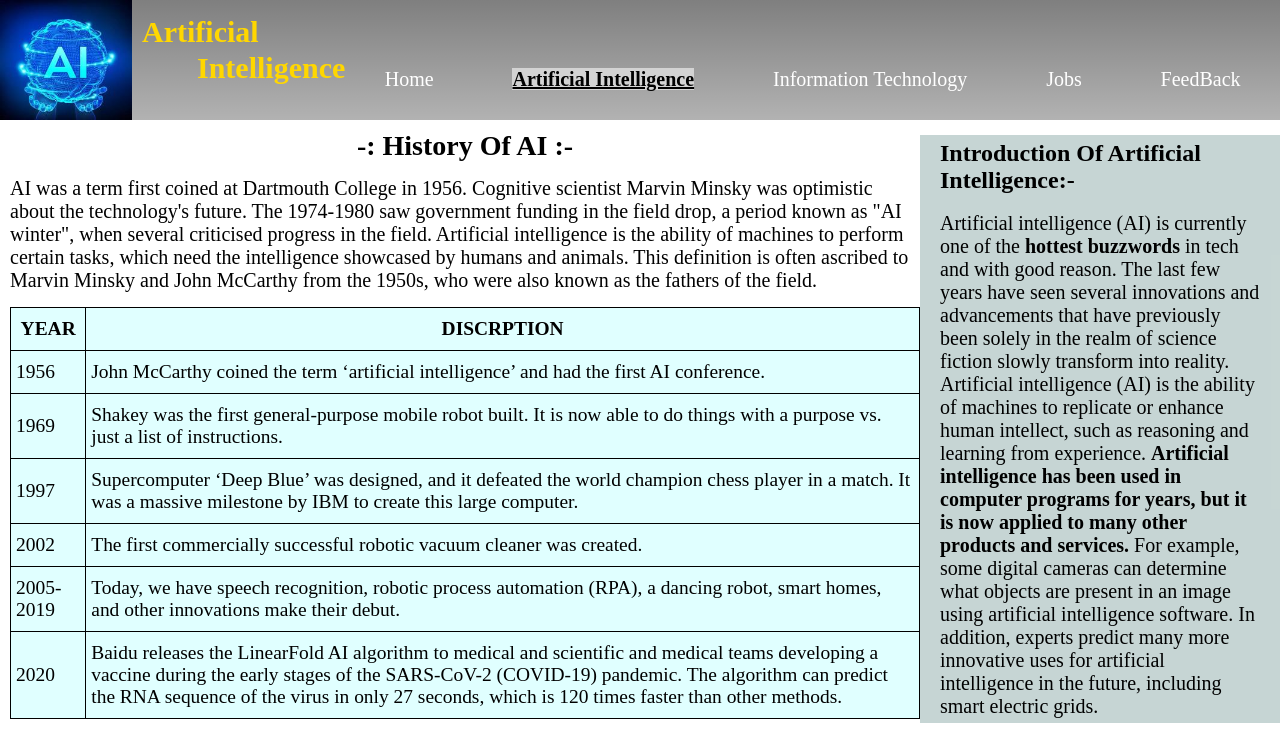
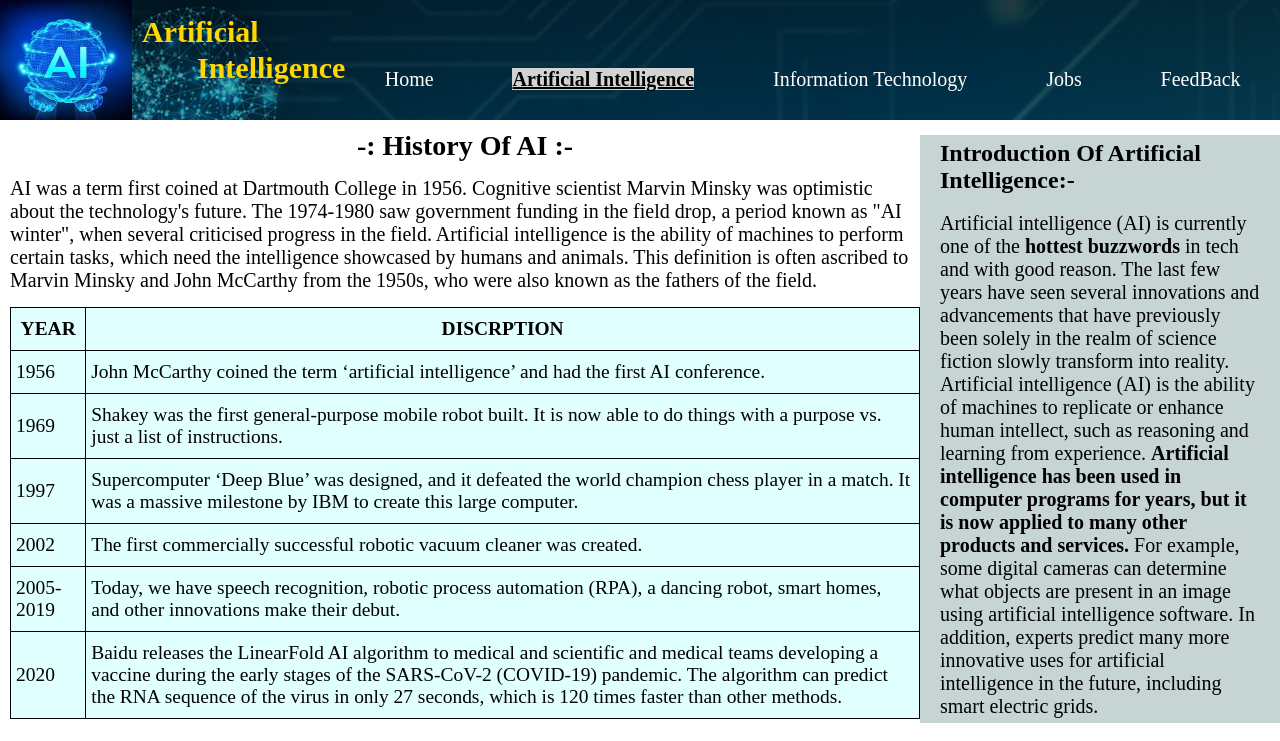
Before and after one commit to Anshul7618/Artificial-Intelligence, a plain HTML site: page KN.html in a window 1280 px wide. Shown: the top 741 px of the page. Drawn offline with Linux system fonts and the light colour scheme.

Commit message:
Update style0.css

```diff
--- a/style0.css
+++ b/style0.css
@@ -6,7 +6,7 @@
 nav{
     width: 100%;
     height: 15vh;
-    background-image:linear-gradient(rgba(0, 0, 0, 0.5),rgba(0, 0, 0, 0.3)), url(images/ban.jpg);
+    background-image:linear-gradient(rgba(0, 0, 0, 0.5),rgba(0, 0, 0, 0.3)), url(ban.jpg);
     display: flex;
     justify-content: space-between;
 }
```
